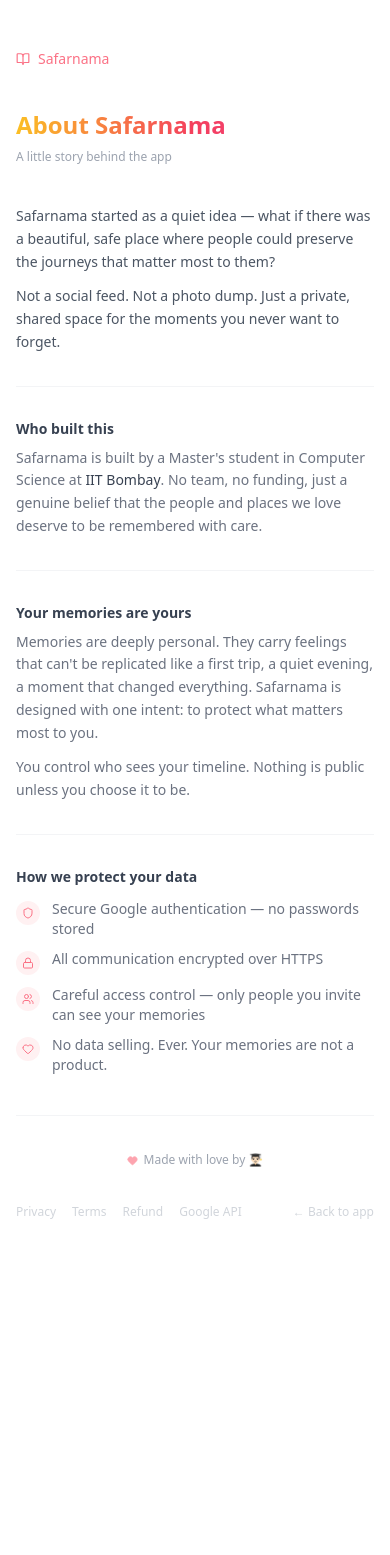
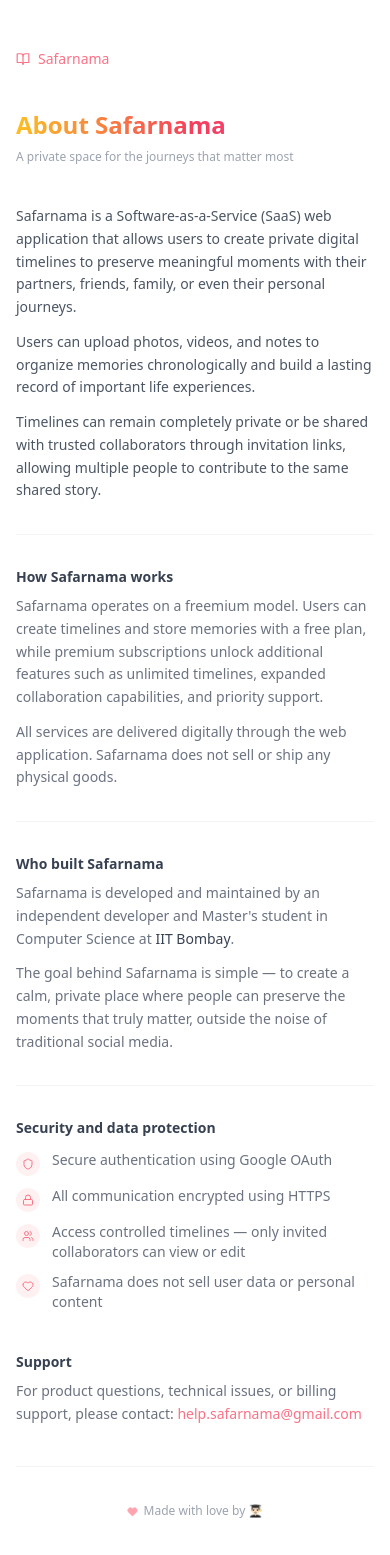
Before and after one commit to vennyvirtuoso/story-timeline_public, a React (Vite) app: page /about in a window 390 px wide. Shown: the top 1555 px of the page. Before the commit the page ends 1268 px from the top, so only its background shows below. Built offline with nearby package versions, Linux system fonts and the light colour scheme; no server answers.

Commit message:
changed according to dodo payments for verification

```diff
--- a/src/main.jsx
+++ b/src/main.jsx
@@ -6,8 +6,10 @@ import Privacy from './pages/Privacy';
 import Terms from './pages/Terms';
 import Refund from './pages/Refund';
 import About from './pages/About';
+import Pricing from './pages/PricingPage.jsx';
 import GoogleApiDisclosure from './pages/GoogleApiDisclosure';
 import './index.css';
+import { getTheme }         from './utils/themes';
 
 ReactDOM.createRoot(document.getElementById('root')).render(
   <React.StrictMode>
@@ -19,6 +21,7 @@ ReactDOM.createRoot(document.getElementById('root')).render(
         <Route path="/google-api" element={<GoogleApiDisclosure />} />
         <Route path="/*"          element={<App />} />
         <Route path="/about"      element={<About />} />
+        <Route path="/pricing" element={<Pricing theme={getTheme} />} />
       </Routes>
     </BrowserRouter>
   </React.StrictMode>
--- a/src/pages/About.jsx
+++ b/src/pages/About.jsx
@@ -8,77 +8,137 @@ export default function About() {
       <div className="max-w-[680px] mx-auto">
 
         {/* Back link */}
-        <Link to="/" className="inline-flex items-center gap-2 text-rose-400 text-sm mb-10 hover:text-rose-500 transition-colors">
-          <BookOpen size={14}/> Safarnama
+        <Link
+          to="/"
+          className="inline-flex items-center gap-2 text-rose-400 text-sm mb-10 hover:text-rose-500 transition-colors"
+        >
+          <BookOpen size={14} /> Safarnama
         </Link>
 
         {/* Heading */}
         <h1 className="text-2xl font-bold text-transparent bg-clip-text bg-gradient-to-r from-amber-400 via-rose-500 to-pink-500 mb-2">
           About Safarnama
         </h1>
-        <h5 className="text-gray-400 text-xs mb-10">A little story behind the app</h5>
+        <h5 className="text-gray-400 text-xs mb-10">
+          A private space for the journeys that matter most
+        </h5>
 
-        {/* Origin */}
+        {/* Product Description */}
         <section className="mb-8">
           <p className="text-sm text-gray-600 leading-relaxed">
-            Safarnama started as a quiet idea — what if there was a beautiful, safe place where people could
-            preserve the journeys that matter most to them?
+            Safarnama is a Software-as-a-Service (SaaS) web application that
+            allows users to create private digital timelines to preserve
+            meaningful moments with their partners, friends, family, or even
+            their personal journeys.
           </p>
+
           <p className="text-sm text-gray-600 leading-relaxed mt-3">
-            Not a social feed. Not a photo dump. Just a private, shared space for the moments you never want to forget.
+            Users can upload photos, videos, and notes to organize memories
+            chronologically and build a lasting record of important life
+            experiences.
+          </p>
+
+          <p className="text-sm text-gray-600 leading-relaxed mt-3">
+            Timelines can remain completely private or be shared with trusted
+            collaborators through invitation links, allowing multiple people to
+            contribute to the same shared story.
           </p>
         </section>
 
         {/* Divider */}
-        <div className="border-t border-gray-100 mb-8"/>
+        <div className="border-t border-gray-100 mb-8" />
 
-        {/* Builder */}
+        {/* Business Model */}
         <section className="mb-8">
-          <h2 className="text-sm font-semibold text-gray-700 mb-2">Who built this</h2>
+          <h2 className="text-sm font-semibold text-gray-700 mb-2">
+            How Safarnama works
+          </h2>
+
           <p className="text-sm text-gray-500 leading-relaxed">
-            Safarnama is built by a Master's student in Computer Science at{' '}
-            <span className="text-gray-700 font-medium">IIT Bombay</span>.
-            No team, no funding, just a genuine belief that the people and places we love deserve to be remembered with care.
+            Safarnama operates on a freemium model. Users can create timelines
+            and store memories with a free plan, while premium subscriptions
+            unlock additional features such as unlimited timelines, expanded
+            collaboration capabilities, and priority support.
+          </p>
+
+          <p className="text-sm text-gray-500 leading-relaxed mt-3">
+            All services are delivered digitally through the web application.
+            Safarnama does not sell or ship any physical goods.
           </p>
         </section>
 
         {/* Divider */}
-        <div className="border-t border-gray-100 mb-8"/>
+        <div className="border-t border-gray-100 mb-8" />
 
-        {/* Memories are personal */}
+        {/* Builder */}
         <section className="mb-8">
-          <h2 className="text-sm font-semibold text-gray-700 mb-2">Your memories are yours</h2>
+          <h2 className="text-sm font-semibold text-gray-700 mb-2">
+            Who built Safarnama
+          </h2>
+
           <p className="text-sm text-gray-500 leading-relaxed">
-            Memories are deeply personal. They carry feelings that can't be replicated like a first trip,
-            a quiet evening, a moment that changed everything. Safarnama is designed with one intent:
-            to protect what matters most to you.
+            Safarnama is developed and maintained by an independent developer
+            and Master's student in Computer Science at{' '}
+            <span className="text-gray-700 font-medium">IIT Bombay</span>.
           </p>
+
           <p className="text-sm text-gray-500 leading-relaxed mt-3">
-            You control who sees your timeline. Nothing is public unless you choose it to be.
+            The goal behind Safarnama is simple — to create a calm, private
+            place where people can preserve the moments that truly matter,
+            outside the noise of traditional social media.
           </p>
         </section>
 
         {/* Divider */}
-        <div className="border-t border-gray-100 mb-8"/>
+        <div className="border-t border-gray-100 mb-8" />
 
         {/* Security */}
         <section className="mb-10">
-          <h2 className="text-sm font-semibold text-gray-700 mb-3">How we protect your data</h2>
+          <h2 className="text-sm font-semibold text-gray-700 mb-3">
+            Security and data protection
+          </h2>
+
           <ul className="space-y-2.5">
             {[
-              { icon: Shield, text: 'Secure Google authentication — no passwords stored' },
-              { icon: Lock,   text: 'All communication encrypted over HTTPS' },
-              { icon: Users,  text: 'Careful access control — only people you invite can see your memories' },
-              { icon: Heart,  text: 'No data selling. Ever. Your memories are not a product.' },
+              {
+                icon: Shield,
+                text: 'Secure authentication using Google OAuth'
+              },
+              {
+                icon: Lock,
+                text: 'All communication encrypted using HTTPS'
+              },
+              {
+                icon: Users,
+                text:
+                  'Access controlled timelines — only invited collaborators can view or edit'
+              },
+              {
+                icon: Heart,
+                text: 'Safarnama does not sell user data or personal content'
+              }
             ].map(({ icon: Icon, text }) => (
-              <li key={text} className="flex items-start gap-3 text-sm text-gray-500">
+              <li
+                key={text}
+                className="flex items-start gap-3 text-sm text-gray-500"
+              >
                 <div className="mt-0.5 p-1.5 rounded-full bg-rose-50 shrink-0">
-                  <Icon size={12} className="text-rose-400"/>
+                  <Icon size={12} className="text-rose-400" />
                 </div>
                 {text}
               </li>
             ))}
           </ul>
+        </section>
+
+        {/* Support */}
+        <section className="mb-10">
+          <h2 className="text-sm font-semibold text-gray-700 mb-2">
+            Support
+          </h2>
+
+          <p className="text-sm text-gray-500 leading-relaxed">For product questions, technical issues, or billing support, please contact: <a href="mailto:help.safarnama@gmail.com" className="text-sm text-rose-400 mt-2">help.safarnama@gmail.com</a></p>
+
         </section>
 
         {/* Footer */}
@@ -89,18 +149,31 @@ export default function About() {
             rel="noopener noreferrer"
             className="inline-flex items-center gap-1.5 text-[12px] text-gray-400 hover:text-rose-400 transition-colors"
           >
-            <Heart size={11} className="text-rose-300" fill="currentColor"/>
+            <Heart size={11} className="text-rose-300" fill="currentColor" />
             Made with love by 👨🏻‍🎓
           </a>
         </div>
 
         {/* Nav */}
         <div className="mt-8 flex gap-4 justify-center text-xs text-gray-300">
-          <Link to="/privacy"    className="hover:text-rose-400">Privacy</Link>
-          <Link to="/terms"      className="hover:text-rose-400">Terms</Link>
-          <Link to="/refund"     className="hover:text-rose-400">Refund</Link>
-          <Link to="/google-api" className="hover:text-rose-400">Google API</Link>
-          <Link to="/"        className="hover:text-rose-400 ml-auto">← Back to app</Link>
+          <Link to="/privacy" className="hover:text-rose-400">
+            Privacy
+          </Link>
+          <Link to="/terms" className="hover:text-rose-400">
+            Terms
+          </Link>
+          <Link to="/refund" className="hover:text-rose-400">
+            Refund
+          </Link>
+          <Link to="/pricing" className="hover:text-rose-400">
+            Pricing
+          </Link>
+          <Link to="/google-api" className="hover:text-rose-400">
+            Google API
+          </Link>
+          <Link to="/" className="hover:text-rose-400 ml-auto">
+            ← Back to app
+          </Link>
         </div>
 
       </div>
--- a/src/pages/GoogleApiDisclosure.jsx
+++ b/src/pages/GoogleApiDisclosure.jsx
@@ -42,6 +42,7 @@ export default function GoogleApiDisclosure() {
         <div className="mt-12 pt-6 border-t border-gray-100 flex gap-4 text-xs text-gray-400">
           <Link to="/privacy" className="hover:text-rose-400">Privacy</Link>
           <Link to="/terms"   className="hover:text-rose-400">Terms</Link>
+          <Link to="/pricing" className="hover:text-rose-400">Pricing</Link>
           <Link to="/refund"  className="hover:text-rose-400">Refund</Link>
           <Link to="/about"      className="hover:text-rose-400 transition-colors">About</Link>
           <Link to="/"        className="hover:text-rose-400 ml-auto">← Back to app</Link>
--- /dev/null
+++ b/src/pages/PricingPage.jsx
@@ -0,0 +1,199 @@
+import React from 'react';
+import { Check, Crown } from 'lucide-react';
+import { Link } from 'react-router-dom';
+
+const FEATURES_FREE = [
+  '2 timelines',
+  '2 collaborators',
+  'All themes',
+  'Google Drive upload'
+];
+
+const FEATURES_PRO = [
+  'Unlimited timelines',
+  'Unlimited collaborators',
+  'All themes',
+  'Google Drive upload',
+  'Priority support'
+];
+
+export default function Pricing({ theme }) {
+
+  const t            = theme || {};
+  const accentText   = t.accentText   || 'text-rose-500';
+  const accentBg     = t.accentBg     || 'bg-rose-100';
+  const accentBorder = t.accentBorder || 'border-rose-200';
+  const badge        = t.badge        || 'bg-rose-100 text-rose-500';
+
+  return (
+    <div className="min-h-screen bg-white px-4 py-16">
+
+      <div className="max-w-5xl mx-auto">
+
+        {/* Heading */}
+        <div className="text-center mb-14">
+
+          <h1 className="text-3xl font-bold text-transparent bg-clip-text bg-gradient-to-r from-amber-400 via-rose-500 to-pink-500 mb-3">
+            Simple pricing for your memories
+          </h1>
+
+          <p className="text-gray-500 text-sm max-w-md mx-auto">
+            Safarnama lets you preserve meaningful moments with people you love.
+            Start free and upgrade anytime for unlimited timelines.
+          </p>
+
+        </div>
+
+        {/* Pricing cards */}
+        <div className="grid md:grid-cols-2 gap-6 max-w-3xl mx-auto">
+
+          {/* FREE PLAN */}
+          <div className="border border-gray-200 rounded-2xl p-6 bg-white">
+
+            <div className="mb-6">
+              <h3 className="font-bold text-gray-700 text-sm mb-1">Free</h3>
+
+              <p className="text-3xl font-black text-gray-800">
+                ₹0
+              </p>
+
+              <p className="text-xs text-gray-400">
+                Forever free
+              </p>
+            </div>
+
+            <ul className="space-y-3 mb-6">
+              {FEATURES_FREE.map(f => (
+                <li key={f} className="flex items-center gap-2 text-sm text-gray-500">
+                  <Check size={14} className="text-gray-400 shrink-0"/>
+                  {f}
+                </li>
+              ))}
+            </ul>
+
+            <Link
+              to="/"
+              className="block text-center py-2.5 px-4 bg-gray-100 rounded-xl text-sm font-semibold text-gray-600 hover:bg-gray-200 transition"
+            >
+              Start Free
+            </Link>
+
+          </div>
+
+          {/* PRO PLAN */}
+          <div className={`border-2 ${accentBorder} rounded-2xl p-6 relative`}>
+
+            <div className={`absolute -top-3 left-5 ${badge} px-3 py-1 rounded-full text-xs font-bold flex items-center gap-1`}>
+              <Crown size={12}/>
+              PRO
+            </div>
+
+            <div className="mb-6">
+
+              <h3 className="font-bold text-gray-700 text-sm mb-1">
+                Pro
+              </h3>
+
+              <p className={`text-3xl font-black ${accentText}`}>
+                ₹199
+              </p>
+
+              <p className="text-xs text-gray-400">
+                per month
+              </p>
+
+              <p className="text-xs text-green-500 font-semibold mt-1">
+                ₹1499 yearly (save 37%)
+              </p>
+
+            </div>
+
+            <ul className="space-y-3">
+              {FEATURES_PRO.map(f => (
+                <li key={f} className={`flex items-center gap-2 text-sm ${accentText}`}>
+                  <Check size={14} className="shrink-0"/>
+                  {f}
+                </li>
+              ))}
+            </ul>
+
+          </div>
+
+        </div>
+
+        {/* Explanation */}
+        <div className="mt-16 max-w-xl mx-auto text-sm text-gray-500 space-y-5">
+
+          <div>
+            <h4 className="font-semibold text-gray-700 mb-1">
+              What is Safarnama?
+            </h4>
+
+            <p>
+              Safarnama is a private timeline app where users can store
+              memories with photos, videos and notes and share them
+              with trusted collaborators.
+            </p>
+          </div>
+
+          <div>
+            <h4 className="font-semibold text-gray-700 mb-1">
+              How does the Pro plan work?
+            </h4>
+
+            <p>
+              The Pro plan unlocks unlimited timelines and collaborators.
+              Payment is processed securely through a payment gateway.
+            </p>
+          </div>
+
+          <div>
+            <h4 className="font-semibold text-gray-700 mb-1">
+              Can I cancel anytime?
+            </h4>
+
+            <p>
+              Yes. You can cancel anytime and your existing data
+              remains available on your account.
+            </p>
+          </div>
+
+        </div>
+
+        {/* Footer */}
+        <div className="text-center mt-16 text-xs text-gray-400">
+
+          <p className="mb-3">
+            Safarnama is a digital service. No physical goods are shipped.
+          </p>
+
+          <div className="flex justify-center gap-6">
+
+            <Link to="/privacy" className="hover:text-rose-400">
+              Privacy
+            </Link>
+
+            <Link to="/terms" className="hover:text-rose-400">
+              Terms
+            </Link>
+
+            <Link to="/refund" className="hover:text-rose-400">
+              Refund
+            </Link>
+
+            <Link to="/about" className="hover:text-rose-400">
+              About
+            </Link>
+            <Link to="/" className="hover:text-rose-400 ml-auto">
+              ← Back to app
+            </Link>
+
+          </div>
+
+        </div>
+
+      </div>
+
+    </div>
+  );
+}
--- a/src/pages/Privacy.jsx
+++ b/src/pages/Privacy.jsx
@@ -76,6 +76,7 @@ export default function Privacy() {
         <div className="mt-12 pt-6 border-t border-gray-100 flex gap-4 text-xs text-gray-400">
           <Link to="/terms"      className="hover:text-rose-400">Terms</Link>
           <Link to="/refund"     className="hover:text-rose-400">Refund Policy</Link>
+          <Link to="/pricing" className="hover:text-rose-400">Pricing</Link>
           <Link to="/google-api" className="hover:text-rose-400">Google API</Link>
           <Link to="/about"      className="hover:text-rose-400 transition-colors">About</Link>
           <Link to="/"           className="hover:text-rose-400 ml-auto">← Back to app</Link>
--- a/src/pages/Refund.jsx
+++ b/src/pages/Refund.jsx
@@ -40,6 +40,7 @@ export default function Refund() {
         <div className="mt-12 pt-6 border-t border-gray-100 flex gap-4 text-xs text-gray-400">
           <Link to="/privacy"    className="hover:text-rose-400">Privacy</Link>
           <Link to="/terms"      className="hover:text-rose-400">Terms</Link>
+          <Link to="/pricing" className="hover:text-rose-400">Pricing</Link>
           <Link to="/google-api" className="hover:text-rose-400">Google API</Link>
           <Link to="/about"      className="hover:text-rose-400 transition-colors">About</Link>
           <Link to="/"           className="hover:text-rose-400 ml-auto">← Back to app</Link>
--- a/src/pages/Terms.jsx
+++ b/src/pages/Terms.jsx
@@ -63,6 +63,7 @@ export default function Terms() {
         <div className="mt-12 pt-6 border-t border-gray-100 flex gap-4 text-xs text-gray-400">
           <Link to="/privacy"    className="hover:text-rose-400">Privacy</Link>
           <Link to="/refund"     className="hover:text-rose-400">Refund Policy</Link>
+          <Link to="/pricing" className="hover:text-rose-400">Pricing</Link>
           <Link to="/google-api" className="hover:text-rose-400">Google API</Link>
           <Link to="/about"      className="hover:text-rose-400 transition-colors">About</Link>
           <Link to="/"           className="hover:text-rose-400 ml-auto">← Back to app</Link>
```
Also changed, not shown: src/components/LoginScreen.jsx (+73 -25 lines).
